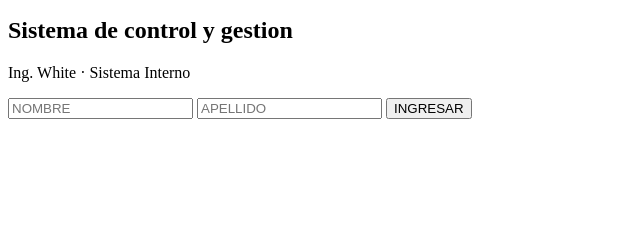
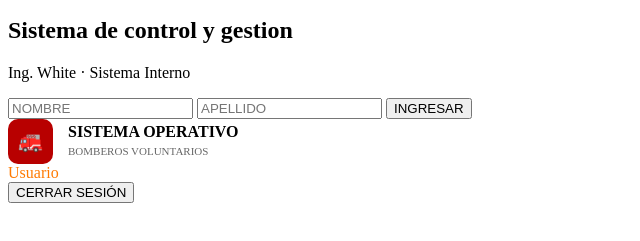
Before and after one commit to DinoDetzel/ms2-2026-g17, a website: page public/index.html in a window 1280 px wide. Shown: the part 69-310 px from the top of the page, without its empty margins (0-640 px from the left). Drawn offline with Linux system fonts and the light colour scheme; files that its build step writes are made by us from their sources.

Commit message:
Creando el inicio de sesion

```diff
--- a/public/index.html
+++ b/public/index.html
@@ -16,6 +16,23 @@
             <p>Ing. White · Sistema Interno</p>
             <input type="text" id="nombre-login" placeholder="NOMBRE" autocapitalize="words" autocomplete="off">
             <input type="text" id="apellido-login" placeholder="APELLIDO" autocapitalize="words" autocomplete="off">
-            <button class="btn-login" onclick="iniciarValidacionFaceID()">INGRESAR</button>
+            <button class="btn-login" onclick="iniciarSesion()">INGRESAR</button>
         </div>
     </section>
+
+    <section id="homeScreen">
+        <header>
+            <div style="display:flex; align-items:center; gap:15px;">
+                <div style="width:45px; height:45px; background:#b80000; border-radius:10px; display:flex; align-items:center; justify-content:center; font-size:20px; color:white;">
+                    🚒
+                </div>
+                <div>
+                    <strong style="display:block; font-size:16px;">SISTEMA OPERATIVO</strong>
+                    <span style="opacity:.6; font-size:11px;">BOMBEROS VOLUNTARIOS</span>
+                </div>
+            </div>
+            <div class="user-info">
+                <span id="user-display-name" style="color: #ff7a00; display:block;">Usuario</span>
+                <button class="btn-salir" onclick="cerrarSesion()">CERRAR SESIÓN</button>
+            </div>
+        </header>
```
